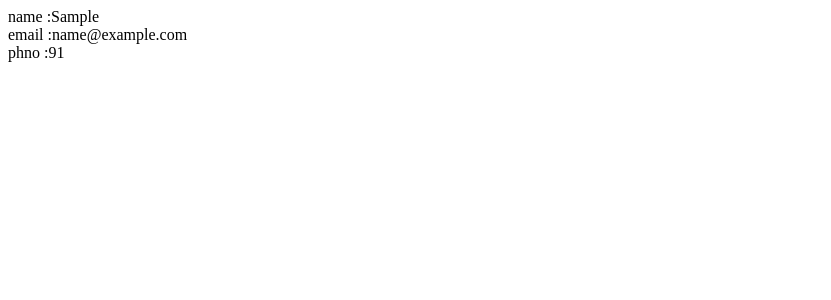
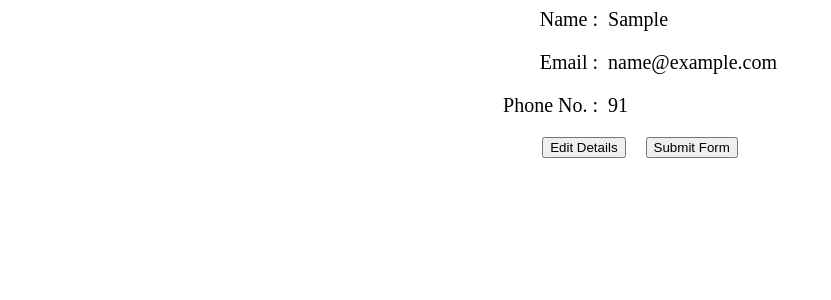
Before and after one commit to deep7raja/odin-cv-project, a React (Create React App) app: page / in a window 1280 px wide. Both pictures are taken after typing "Sample", "name@example.com" into the empty fields and a click on the button "Submit". Shown: the top 300 px of the page, without its empty margins (0-831 px from the left). Built offline with nearby package versions, Linux system fonts and the light colour scheme.

Commit message:
Finalization

```diff
--- a/src/components/App.js
+++ b/src/components/App.js
@@ -17,14 +17,30 @@ class App extends react.Component{
               name: '',
               email: '',
               phno: 91
+            },
+            label:{
+                name: 'Name',
+                email: 'Email',
+                phno: 'Phone No.'
             }
         };
 
         this.updateState = this.updateState.bind(this);
+        this.onEditClicked = this.onEditClicked.bind(this);
     }
 
     updateState(a_state){
         this.setState(a_state);
+    }
+
+    onEditClicked(){
+        let temp = JSON.parse(JSON.stringify(this.state));
+        for(let value in this.state.input){
+          temp.normal[value] = this.state.input[value];
+          temp.input[value] = this.state.normal[value];
+        }
+        temp.onForm = true;
+        this.setState(temp);
     }
 
     render(){
@@ -32,7 +48,7 @@ class App extends react.Component{
             return <Form state={this.state} updateState={this.updateState}/>
         }
         else{
-            return <Result state={this.state}/>
+            return <Result state={this.state} onEditClicked={this.onEditClicked}/>
         }
     }
 
--- a/src/components/Field.js
+++ b/src/components/Field.js
@@ -7,7 +7,7 @@ class Field extends react.Component{
 
     render(){
         return (
-            <div>
+            <div className='form-field'>
                 <label htmlFor={this.props.inputName}>{this.props.labelName} : </label>
                 <input type={this.props.type}
                     id={this.props.inputName}
--- a/src/components/Form.js
+++ b/src/components/Form.js
@@ -1,5 +1,6 @@
 import Field from './Field';
 import react from 'react';
+import './styles/Form.css';
 
 class Form extends react.Component{
   constructor(props){
@@ -15,7 +16,7 @@ class Form extends react.Component{
     let temp = JSON.parse(JSON.stringify(this.state));
     temp.input[e.target.name] = e.target.value;
     this.setState(temp);
-    this.props.updateState(temp);
+    // this.props.updateState(temp);
   }
 
   onSubmit(e){
@@ -37,15 +38,15 @@ class Form extends react.Component{
         <form onSubmit={this.onSubmit}>
           <fieldset>
             <legend>General Information</legend>
-            <Field type='text' labelName="Name" inputName='name'
+            <Field type='text' labelName={this.state.label.name} inputName='name'
               inputChangeHandler={this.onInputChangeHandler}
               inputValue={this.state.input.name}
             />
-            <Field type='text' labelName="Email" inputName='email'
+            <Field type='text' labelName={this.state.label.email} inputName='email'
               inputChangeHandler={this.onInputChangeHandler}
               inputValue={this.state.input.email}
             />
-            <Field type='number' labelName="Phone No." inputName='phno'
+            <Field type='number' labelName={this.state.label.phno} inputName='phno'
               inputChangeHandler={this.onInputChangeHandler}
               inputValue={this.state.input.phno}
             />
--- a/src/components/Result.js
+++ b/src/components/Result.js
@@ -11,19 +11,23 @@ class Result extends react.Component{
         let rows = [];
         for(let value in this.props.state.normal){
             rows.push(
-                <div className='result-field'>
-                    <div>
-                    {value} :
-                    </div>
-                    <div>
+                <div className='result-label'>
+                    {this.props.state.label[value]} :
+                </div>
+            )
+            rows.push(
+                <div>
                     {this.props.state.normal[value]}
-                    </div>
                 </div>
             )
         }
         return (
-            <div>
+            <div className='result-container'>
                 {rows}
+                <div className='result-buttons'>
+                    <button onClick={this.props.onEditClicked}>Edit Details</button>
+                    <button>Submit Form</button>
+                </div>
             </div>
         );
     }
--- /dev/null
+++ b/src/components/styles/Form.css
@@ -0,0 +1,19 @@
+.form-field{
+    display: flex;
+    align-items: center;
+}
+.form-field>label{
+    width: 100px;
+    text-align: right;
+    margin: 10px;
+}
+.form-field{
+    width: 300px;
+}
+form{
+    display: flex;
+    flex-direction: column;
+    align-items: center;
+    gap: 20px;
+    font-size: 20px;
+}
--- a/src/components/styles/Result.css
+++ b/src/components/styles/Result.css
@@ -1,3 +1,15 @@
-.result-field{
+.result-container{
+    font-size: 20px;
+    display: grid;
+    grid-template-columns: auto auto;
+    gap: 20px 10px;
+}
+.result-label{
+    justify-self: right;
+}
+.result-buttons{
+    grid-column: 1/3;
+    justify-self: center;
     display: flex;
+    gap: 20px;
 }
```
Also changed, not shown: public/index.html (+0 -10 lines).
